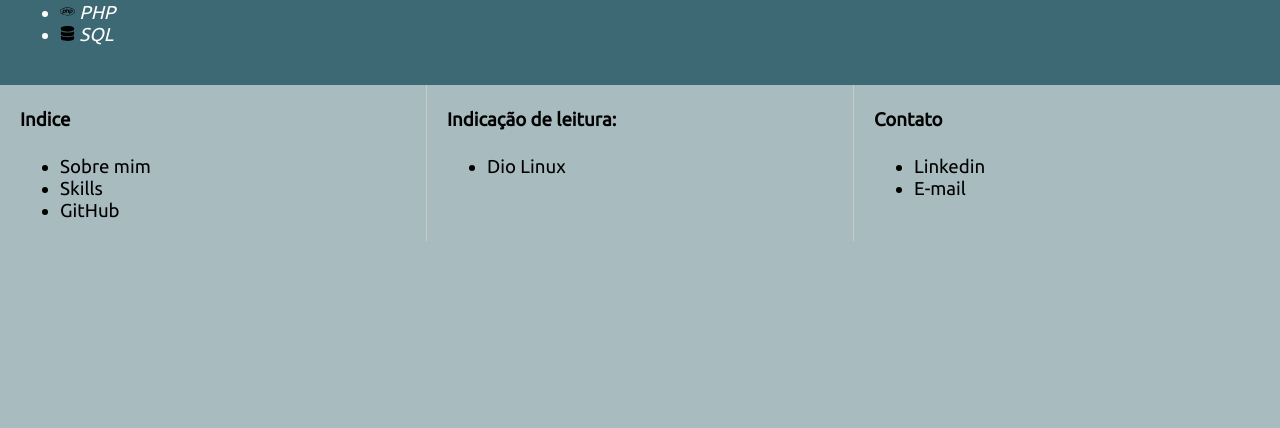
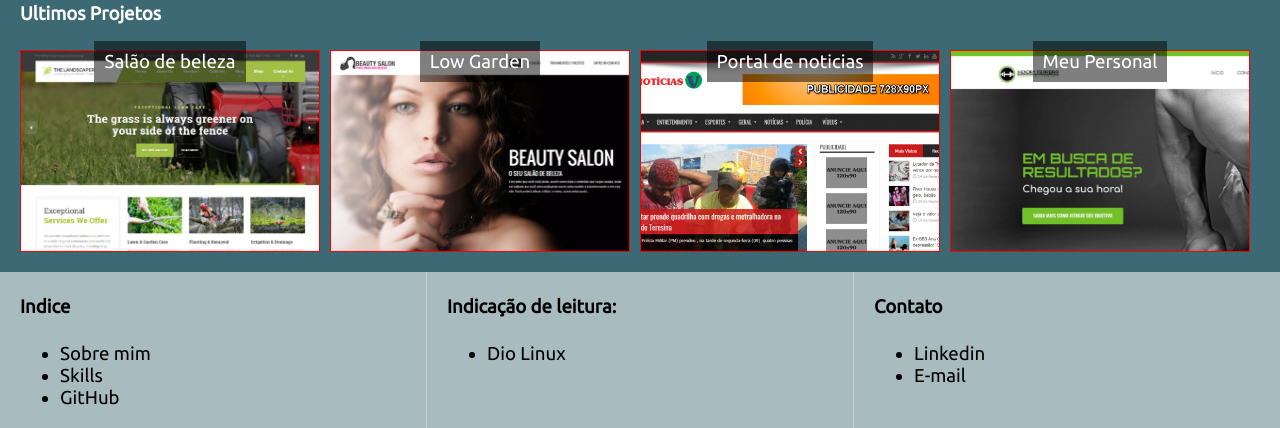
Before and after one commit to filipifirmino/ic3web.github.io, a plain HTML site: page index.html in a window 1280 px wide. Shown: the part 606-1034 px from the top of the page. Before the commit the page ends 847 px from the top, so only its background shows below. Drawn offline with Linux system fonts and the light colour scheme.

Commit message:
Add da seção projetos

```diff
--- a/asset/css/main.css
+++ b/asset/css/main.css
@@ -51,10 +51,26 @@ section{
     width: 15px;
     height: 15px;
 }
+
+/*Hall de skills*/
+.navSikill li{
+    display: inline-block;
+    padding:10px;
+    width: 80px;
+    transition: width 1s, height 2s;
+}
+.navSikill :hover{
+    background-color: rgba(255,255,255,0.5);
+}
+
 ul li:hover{
     color:#093A40;
     cursor: pointer;
+    width: 110px;
+    height: 30px;
 }
+
+/*Menu do footer*/
 
 footer ul li a{
     text-decoration:none;
@@ -76,3 +92,43 @@ footer ul li a{
     border-left:1px solid #ccc;
     padding-left: 20px;
 }
+
+/*Projetos*/
+.contProject{
+    display: flex;
+}
+.jobs{
+    flex:1;
+    height: 200px;
+    text-align: center;
+    margin-right: 10px;
+    transition: width 1s, height 2s;
+    border:1px solid red;
+}
+
+#jobs1{
+ background-image: url(../image/jobs3.jpg);
+ background-size: cover;
+}
+#jobs2{
+    background-image: url(../image/jobs2.jpg);
+    background-size: cover;
+}
+#jobs3{
+    background-image: url(../image/jobs1.png);
+    background-size: cover;
+}
+#jobs4{
+    background-image: url(../image/jobs4.jpg);
+    background-size: cover;
+}
+
+.jobs:hover{
+    /*width: 250px;*/
+    height: 230px;
+    cursor: pointer;
+}
+.title{
+    background-color:rgba(0,0,0,0.5);
+    padding:10px;
+}
--- /dev/null
+++ b/asset/js/main.js
@@ -0,0 +1,20 @@
+let foto = "<img src = 'asset/image/eu.jpeg'/>"
+
+function picture(){
+    popup = window.open('', 'pagina', "width=250 height=250")
+    popup.document.write (foto)
+}
+
+let type = ['jobs1','jobs2','jobs3','jobs4']
+let trampo = ['<span class="title">Salão de beleza</span>', '<span class="title">Low Garden</span>', '<span class="title">Portal de noticias</span>', '<span class="title">Meu Personal</span>']
+function writeJob (job){
+   for (var i = 0; i<job.length; i++){
+       for (var i=0; i<trampo.length; i++){
+        document.getElementById(job[i]).innerHTML = trampo[i]
+       }
+
+   }
+
+}
+
+writeJob(type)
--- a/index.html
+++ b/index.html
@@ -33,14 +33,23 @@
                 um povo acolhedor e arretado de bom!!.
 
                 <h4 id="skills">Skills:</h4>
-                <ul>
+                <ul class="navSikill">
                     <li title="Linguagem de marcação"><img src="asset/image/html5.svg" class="icon"></i> HTML5</li>
                     <li title="Linguagem de estilo"><img src="asset/image/css3.svg" class="icon"></i> CSS3</li>
-                    <li title="Linguagem de interação"><img src="asset/image/js.svg" class="icon"></i><em> JS</em></li>
-                    <li title="Linguagem de negócios"><img src="asset/image/php.svg" class="icon"></i><em> PHP</em></li>
-                    <li title="Linguagem de dados"><img src="asset/image/database.svg" class="icon"><em> SQL</em></li>
+                    <li title="Linguagem de interação"><img src="asset/image/js.svg" class="icon"></i> JS</li>
+                    <li title="Linguagem de negócios"><img src="asset/image/php.svg" class="icon"></i> PHP</li>
+                    <li title="Linguagem de dados"><img src="asset/image/database.svg" class="icon"> SQL</li>
                 </ul>
 
+                <div class="project">
+                    <h4>Ultimos Projetos</h4>
+                    <div class="contProject">
+                        <div class="jobs" id="jobs1"></div>
+                        <div class="jobs" id="jobs2"></div>
+                        <div class="jobs" id="jobs3"></div>
+                        <div class="jobs"id="jobs4"></div>
+                    </div>
+                </div>
             </div>
 
 
@@ -74,13 +83,8 @@
         </div>
     </footer>
     </div>
-    <script>
-        let foto = "<img src = 'asset/image/eu.jpeg'/>"
+    <script src="asset/js/main.js">
 
-        function picture(){
-            popup = window.open('', 'pagina', "width=250 height=250")
-            popup.document.write (foto)
-        }
     </script>
 
 
```
Also changed, not shown: asset/image/jobs1.png (added), asset/image/jobs2.jpg (added), asset/image/jobs3.jpg (added), asset/image/jobs4.jpg (added).
